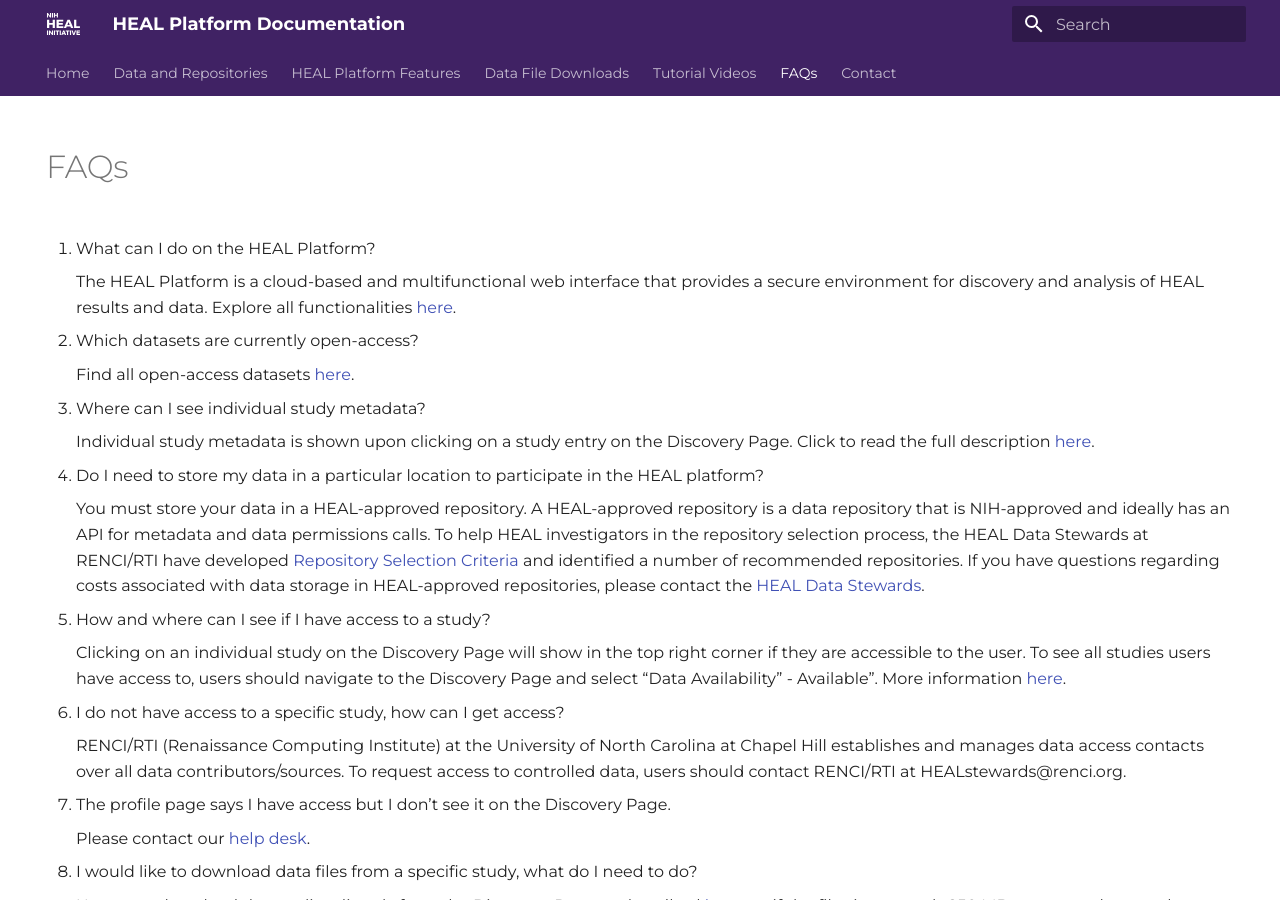
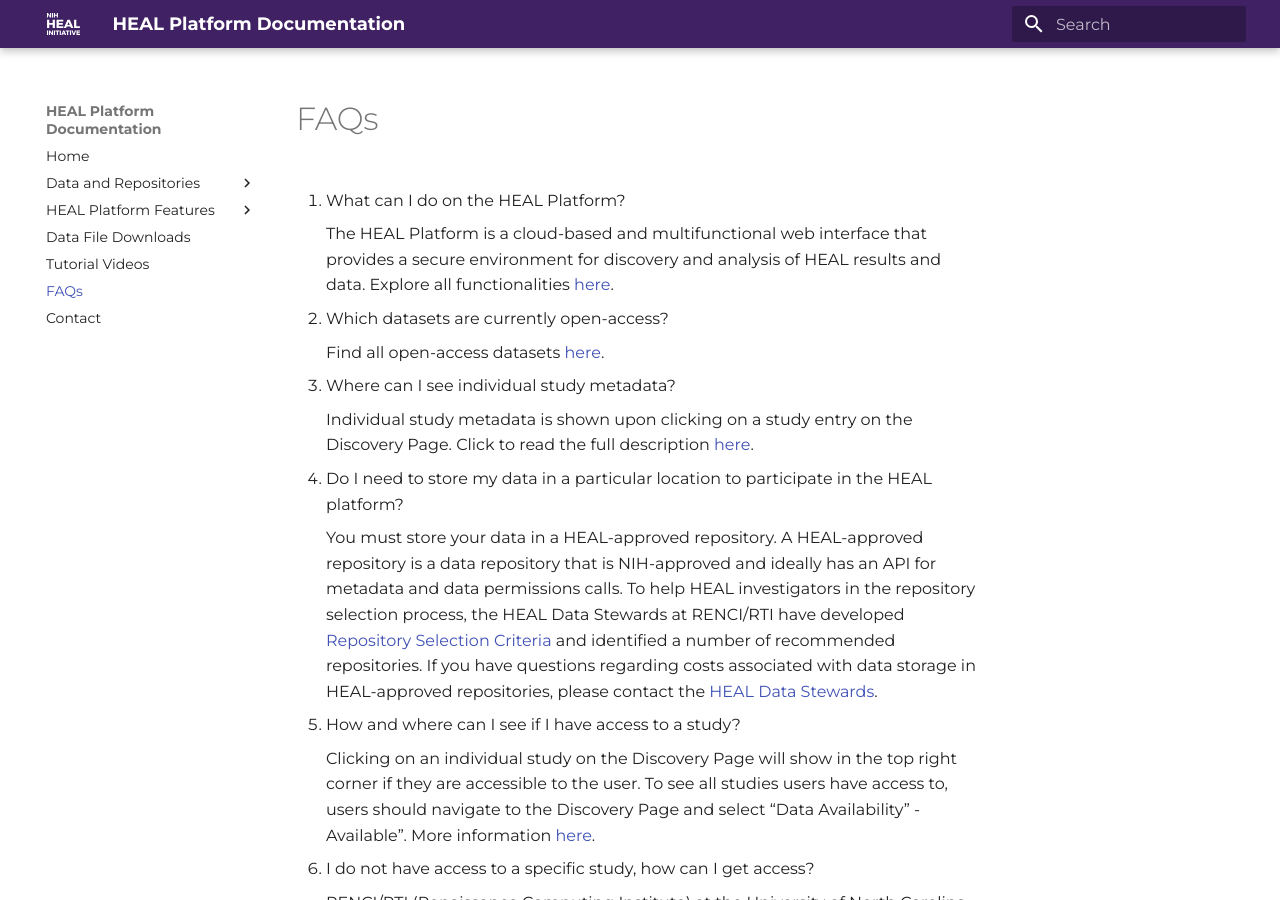
Before and after one commit to norc-heal/heal-docs, an MkDocs documentation site: the page built from docs/faqs.md, in a window 1280 px wide and 900 px high. Built offline with MkDocs 1.6.1 and Material for MkDocs 9.7.7, drawn with Linux system fonts in a browser that asks for light colours.

Commit message:
added the site table of contents as side bar rather than tabs; commented out hide toc on 2 pages
These changes were made per suggestion to have toc on all pages and on sidebar

```diff
--- a/docs/faqs.md
+++ b/docs/faqs.md
@@ -1,8 +1,8 @@
----
+<!-- ---
 hide:
   - navigation
   - toc
----
+--- -->
 
 FAQs
 ----
--- a/mkdocs.yaml
+++ b/mkdocs.yaml
@@ -28,8 +28,13 @@
     text: Montserrat
   logo: assets/HEAL_Initiative_White.svg
   features:
+    #- navigation.indexes
     - navigation.instant
-    - navigation.tabs
+    #- navigation.tabs
+    #- navigation.tabs.sticky
+    - navigation.tracking
+    #- navigation.sections
+    #- toc.integrate
 extra_css:
   - stylesheets/extra.css
 extra:
```
Also changed, not shown: docs/downloading_files.md (+2 -2 lines), docs/index.md (+2 -2 lines), docs/platform_tutorial_videos.md (+2 -2 lines).
